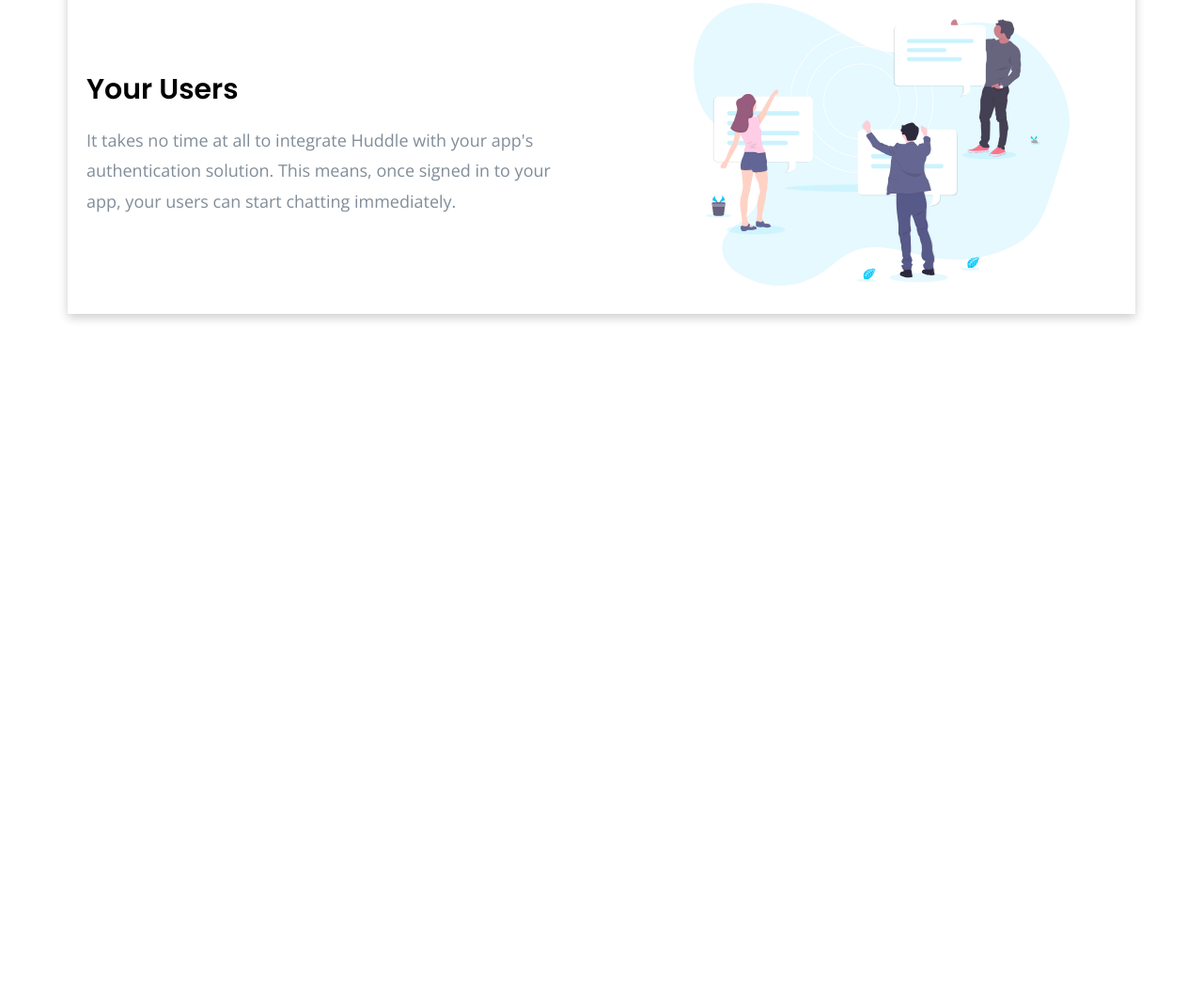
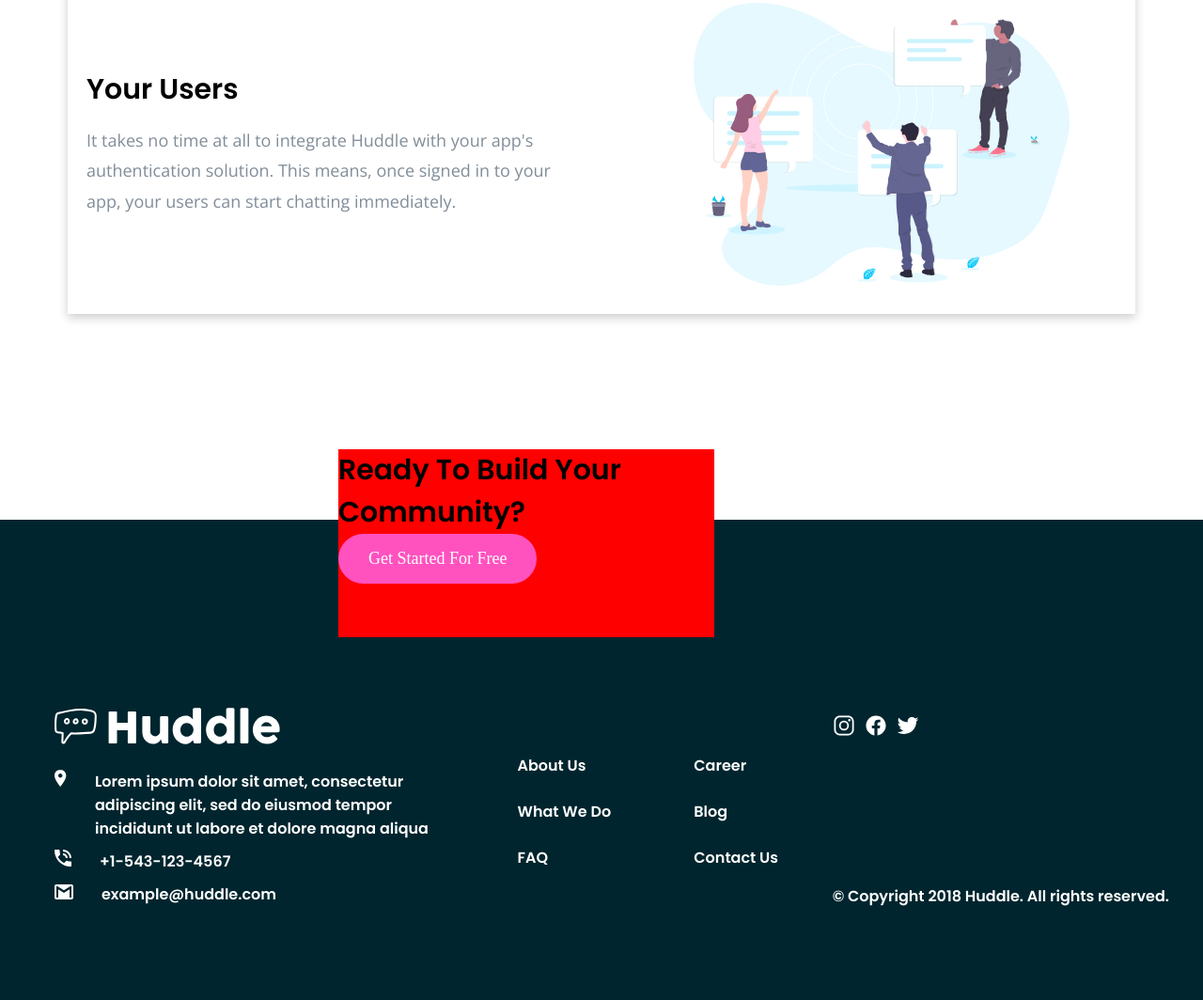
Before and after one commit to maxibrain4/huddle-website, a plain HTML site: page index.html in a window 1280 px wide. Shown: the part 1729-2793 px from the top of the page at 94% size. Before the commit the page ends 2589 px from the top, so only its background shows below. Drawn offline with nearby package versions, Linux system fonts and the light colour scheme.

Commit message:
completed the desktop version of the website up to the footer level

```diff
--- a/index.css
+++ b/index.css
@@ -123,6 +123,80 @@
 /*******************************/
 /*CTA SECTION*/
 /*******************************/
-.CTA {
-  padding: 9.6rem 0;
+.section-CTA {
+  padding: 50px 0 0 0;
+  position: absolute;
+  top: 100%;
+  right: 25%;
+  transform: translate(-50%, -50%);
 }
+
+.CTA-container {
+  background-color: red;
+  width: 400px;
+  height: 200px;
+}
+
+.cta-text {
+  font-family: "Poppins", sans-serif;
+  font-size: 30px;
+}
+/*******************************/
+/*FOOTER SECTION*/
+/*******************************/
+main {
+  position: relative;
+}
+.section-footer {
+}
+.container-footer {
+  background-color: hsl(192, 100%, 9%);
+  font-family: "Poppins", sans-serif;
+  font-weight: 400;
+  color: #fff;
+  padding: 200px 30px 90px 10px;
+}
+.nav-col {
+}
+.footer-grid {
+  display: grid;
+  gap: 10px;
+  grid-template-columns: 2fr 0.7fr 0.7fr 1.5fr;
+  place-items: center;
+}
+.logofooter-img {
+  padding-bottom: 20px;
+}
+.address-body {
+  display: flex;
+  gap: 30px;
+  margin-bottom: 10px;
+}
+
+.social-links {
+  list-style: none;
+  display: flex;
+  gap: 10px;
+}
+.social-icon {
+  height: 24px;
+  width: 24px;
+  fill: #fff;
+}
+
+.footer-nav {
+  list-style: none;
+  display: flex;
+  flex-direction: column;
+  gap: 24px;
+}
+.footer-link:link,
+.footer-link:visited {
+  text-decoration: none;
+  color: #fff;
+}
+.social-section {
+  display: flex;
+  flex-direction: column;
+  gap: 150px;
+}
--- a/index.html
+++ b/index.html
@@ -12,6 +12,14 @@
       rel="stylesheet"
     />
     <title>huddle website</title>
+    <script
+      type="module"
+      src="https://unpkg.com/ionicons@5.5.2/dist/ionicons/ionicons.esm.js"
+    ></script>
+    <script
+      nomodule
+      src="https://unpkg.com/ionicons@5.5.2/dist/ionicons/ionicons.js"
+    ></script>
   </head>
   <body>
     <div class="background-image">
@@ -25,7 +33,6 @@
           </ul>
         </nav>
       </header>
-      <main>
       <section class="section-hero">
         <div class="hero">
           <div class="hero-text-box">
@@ -33,9 +40,9 @@
               Build The Community Your Fans Will Love
             </h1>
             <p class="hero-description">
-                Huddle re-imagines the way we build communities. You have a
-                voice, but so does your audience. Create connections with your
-                users as you engage in genuine discussion.
+              Huddle re-imagines the way we build communities. You have a voice,
+              but so does your audience. Create connections with your users as
+              you engage in genuine discussion.
             </p>
             <a href="#" class="btn"> Get Started For Free </a>
           </div>
@@ -48,8 +55,8 @@
           </div>
         </div>
       </section>
-      </main>
     </div>
+    <main>
       <section class="section-how-to">
         <div class="container">
           <div class="grid">
@@ -57,8 +64,8 @@
               <h3 class="heading-tertiary">Grow Together</h3>
               <p class="how-description">
                 Generate meaningful discussions with your audience and build a
-              strong, loyal community. Think of the insightful conversations you
-              miss out on with a feedback form.
+                strong, loyal community. Think of the insightful conversations
+                you miss out on with a feedback form.
               </p>
             </div>
             <div class="how-img-box">
@@ -105,8 +112,107 @@
           </div>
         </div>
       </section>
-    <section class="CTA">
-      <div></div>
+      <section class="section-CTA">
+        <div class="CTA-container">
+          <p class="cta-text">Ready To Build Your Community?</p>
+          <a href="#" class="btn"> Get Started For Free </a>
+        </div>
       </section>
+    </main>
+    <footer class="section-footer">
+      <div class="container-footer footer-grid">
+        <nav class="nav-col">
+          <a href="#" class="footer-logo">
+            <img src="/images/logofooter.svg" class="logofooter-img" alt="" />
+          </a>
+          <ul>
+            <li class="address-body">
+              <span>
+                <svg width="13" height="18" xmlns="http://www.w3.org/2000/svg">
+                  <path
+                    d="M6.188 0C2.74 0 0 2.79 0 6.3 0 10.98 6.188 18 6.188 18s6.187-7.02 6.187-11.7c0-3.51-2.74-6.3-6.188-6.3zm0 8.55c-1.238 0-2.21-.99-2.21-2.25s.972-2.25 2.21-2.25c1.237 0 2.21.99 2.21 2.25s-.973 2.25-2.21 2.25z"
+                    fill="#fff"
+                    fill-rule="evenodd"
+                  />
+                </svg>
+              </span>
+              <span>
+                Lorem ipsum dolor sit amet, consectetur <br />adipiscing elit,
+                sed do eiusmod tempor<br />
+                incididunt ut labore et dolore magna aliqua
+              </span>
+            </li>
+
+            <li class="address-body">
+              <svg width="18" height="18" xmlns="http://www.w3.org/2000/svg">
+                <path
+                  d="M17 12.5c-1.2 0-2.4-.2-3.6-.6-.3-.1-.7 0-1 .2l-2.2 2.2c-2.8-1.4-5.1-3.8-6.6-6.6l2.2-2.2c.3-.3.4-.7.2-1-.3-1.1-.5-2.3-.5-3.5 0-.6-.4-1-1-1H1C.4 0 0 .4 0 1c0 9.4 7.6 17 17 17 .6 0 1-.4 1-1v-3.5c0-.6-.4-1-1-1zM16 9h2c0-5-4-9-9-9v2c3.9 0 7 3.1 7 7zm-4 0h2c0-2.8-2.2-5-5-5v2c1.7 0 3 1.3 3 3z"
+                  fill="#fff"
+                  fill-rule="evenodd"
+                />
+              </svg>
+              <p>
+                <a href="tel:+1-543-123-4567" class="footer-link">
+                  +1-543-123-4567
+                </a>
+              </p>
+            </li>
+
+            <li class="address-body">
+              <span>
+                <svg width="20" height="16" xmlns="http://www.w3.org/2000/svg">
+                  <path
+                    d="M18 0H2C.9 0 0 .9 0 2v12c0 1.1.9 2 2 2h16c1.1 0 2-.9 2-2V2c0-1.1-.9-2-2-2zm0 14h-2V5.2L10 9 4 5.2V14H2V2h1.2L10 6.2 16.8 2H18v12z"
+                    fill="#fff"
+                    fill-rule="evenodd"
+                  />
+                </svg>
+              </span>
+              <p>
+                <a href="mailto:example@huddle.com" class="footer-link"
+                  >example@huddle.com</a
+                >
+              </p>
+            </li>
+          </ul>
+        </nav>
+        <nav class="nav-col">
+          <ul class="footer-nav">
+            <li><a href="#" class="footer-link"> About Us</a></li>
+            <li><a href="#" class="footer-link">What We Do</a></li>
+            <li><a href="#" class="footer-link">FAQ </a></li>
+          </ul>
+        </nav>
+        <nav class="nav-col">
+          <ul class="footer-nav">
+            <li><a href="#" class="footer-link">Career</a></li>
+            <li><a href="#" class="footer-link">Blog</a></li>
+            <li><a href="#" class="footer-link"> Contact Us</a></li>
+          </ul>
+        </nav>
+        <nav class="nav-col social-section">
+          <ul class="social-links">
+            <li>
+              <a class="footer-link" href="#"
+                ><ion-icon class="social-icon" name="logo-instagram"></ion-icon
+              ></a>
+            </li>
+            <li>
+              <a class="footer-link" href="#"
+                ><ion-icon class="social-icon" name="logo-facebook"></ion-icon
+              ></a>
+            </li>
+            <li>
+              <a class="footer-link" href="#"
+                ><ion-icon class="social-icon" name="logo-twitter"></ion-icon
+              ></a>
+            </li>
+          </ul>
+          <p class="copyright">
+            &copy; Copyright 2018 Huddle. All rights reserved.
+          </p>
+        </nav>
+      </div>
+    </footer>
   </body>
 </html>
```
Also changed, not shown: images/icon-email.svg, images/icon-phone.svg, images/logofooter.svg (added). Lines whose indentation alone changed are shown as unchanged.
